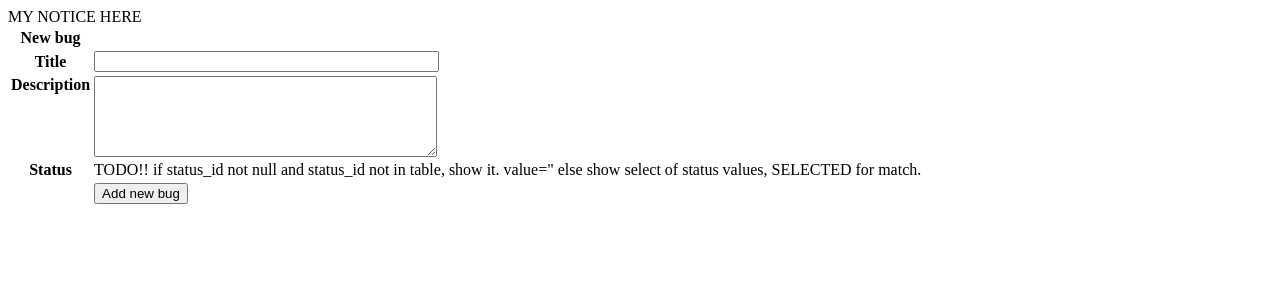
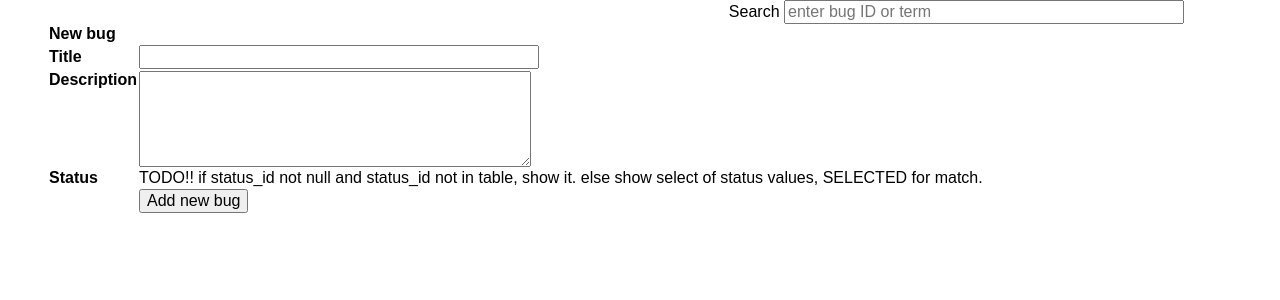
Before and after one commit to skierpage/minibugz, a PHP site: page / in a window 1280 px wide. Shown: the top 300 px of the page. Run offline with PHP 8.4, Linux system fonts and the light colour scheme.

Commit message:
Page template, page title, status_last_modified, pageAction work

```diff
--- a/index.php
+++ b/index.php
@@ -12,7 +12,7 @@ if (isDebugMode()) {
 }
 
 /****** initialization ******/
-$notice = 'MY NOTICE HERE';
+$notice = '';
 $formButtonText = array (
     'add' => 'Add new bug',
     'modify' => 'Update'
@@ -24,14 +24,15 @@ $bug = null;
 /**
  * Action routing:
  * @param ?action
- * default is showaddform
+ * default is add a bug
  * ?action=add insert bug details.
  * if ?id=NNN then retrieve bug details and if successful show form for editing.
  *
  * TODO Reuse same form to do a search?
  */
-$action = isset( $_REQUEST['action'] ) ? $_REQUEST['action'] : 'showaddform';
-if ($action == 'showaddform') {
+$pageAction = isset( $_REQUEST['action'] ) ? $_REQUEST['action'] : 'add';
+$formAction = '';
+if ($pageAction == 'add') {
     $formAction = 'add';
     // no params, so create a dummy bug;
     $bug = new Bug();
@@ -40,7 +41,7 @@ if ($action == 'showaddform') {
 
 $bug_id = isset( $_REQUEST['id'] ) ? $_REQUEST['id'] : null;
 // Retrieve bug information
-if ($formAction != 'modify' and $bug_id > 0) {
+if ($pageAction != 'modify' and $bug_id > 0) {
     try {
         $bug = new Bug( array('bug_id' => $bug_id) );
         $retrievedBug = true;
@@ -49,12 +50,15 @@ if ($formAction != 'modify' and $bug_id > 0) {
         $retrievedBug = false;
     }
     if ($retrievedBug) {
+        $pageAction='modify';
         $formAction='modify';
     } else {
         $notice = "No bug $bug_id found";
         $bug_id = null;
     }
 }
+
+$pageTitle = "Minibugz - " . $pageAction;
 
 // extract bug values from request
 // TODO initialize a Bug object from these.
@@ -67,7 +71,28 @@ if (isDebugMode()) {
     echo '<br><br></div>';
 }
 ?>
+<html>
+<head>
+<title><?= $pageTitle ?></title>
+<link rel="stylesheet" media="screen" href="css/style.css?v=2">
+</head>
+<body>
+<nav>
+  <form action="<?= $_SERVER['SCRIPT_NAME'] ?>"?action=search>
+    <? if ($pageAction != 'add' and $pageAction != 'modify') { ?>
+    <a href="<?= $_SERVER['SCRIPT_NAME'] ?>?action=add">Add a bug</a>
+    <? } ?>
+    Search
+    <input type="hidden" name="action" value="search">
+    <input type="text" name="id"
+           size="40" maxlength="255"
+           placeholder="enter bug ID or term"
+    >
+  </form>
+</nav>
+<br style="clear: both;">
 <div class="notice"><?= $notice ?></div>
+<? if ($formAction) { ?>
 <form method="POST">
   <input type="hidden" name="action" value="<?=$formAction ?>">
   <table>
@@ -96,12 +121,20 @@ if (isDebugMode()) {
     <tr>
       <th>Status</th>
       <td>
+        <?= $bug->status_id ?>
         TODO!!
         if status_id not null and status_id not in table, show it.
-               value="<?= $bug->status_id ?>
         else show select of status values, SELECTED for match.
       </td>
     </tr>
+    <? if ($bug->status_last_modified) { ?>
+    <tr>
+      <td>Status last modified</td>
+      <td>
+        <?= $bug->status_last_modified ?>
+      </td>
+    </tr>
+    <? } ?>
     <tr>
       <td></td>
       <td>
@@ -111,3 +144,6 @@ if (isDebugMode()) {
   </table>
 
 </form>
+<? } ?>
+</body>
+</html>
```
